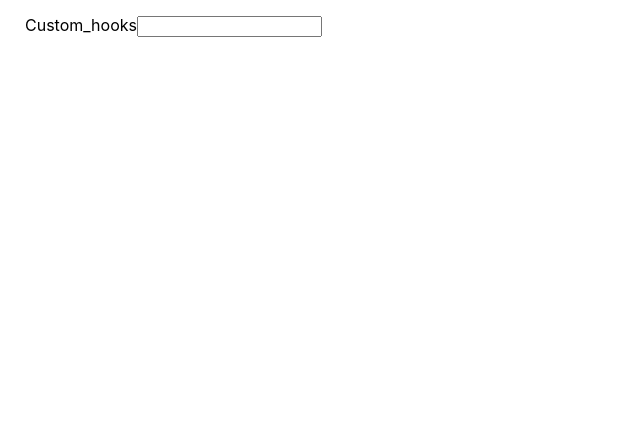
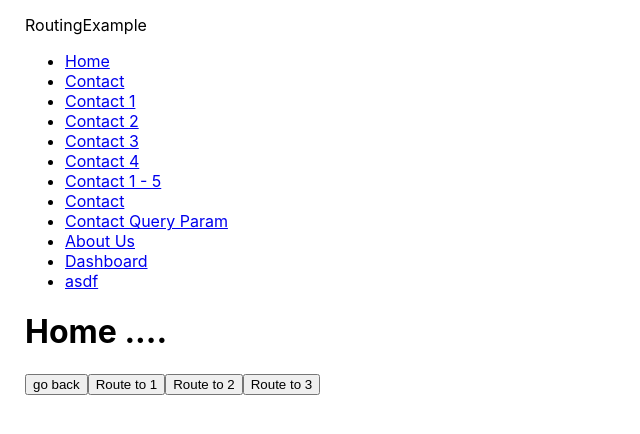
Before and after one commit to nisipshrestha/react_hook_basics, a React (Create React App) app: page / in a window 1280 px wide. Shown: the top 434 px of the page, without its empty margins (0-640 px from the left). Built offline with nearby package versions, Linux system fonts and the light colour scheme.

Commit message:
Intro to React-Router-Dom

```diff
--- a/package.json
+++ b/package.json
@@ -8,6 +8,7 @@
     "@testing-library/user-event": "^13.5.0",
     "react": "^18.2.0",
     "react-dom": "^18.2.0",
+    "react-router-dom": "^5.3.4",
     "react-scripts": "5.0.1",
     "web-vitals": "^2.1.4"
   },
--- a/src/App.js
+++ b/src/App.js
@@ -4,6 +4,7 @@ import ContextAPIExample from './ContextAPI';
 import Counter from './Counter';
 import Custom_hooks from './CustomHooks';
 import { HigherOrderComponents_RenderProps } from './HigherOrderComponents_RenderProps';
+import RoutingExample from './Routing_example';
 import UseCallbackExample from './User_callback';
 import UseMemoExample from './Use_memo';
 import UseRefExample from './Use_ref';
@@ -19,7 +20,8 @@ function App() {
       {/* <ContextAPIExample /> */}
       {/* <UseRefExample /> */}
       {/* <HigherOrderComponents_RenderProps text={123} /> */}
-      <Custom_hooks />
+      {/* <Custom_hooks /> */}
+      <RoutingExample />
     </div>
   );
 }
--- /dev/null
+++ b/src/Routing_example/index.js
@@ -0,0 +1,74 @@
+import React from 'react';
+import {
+    Link, Switch, Route, useParams,
+    useHistory, Redirect, useLocation
+} from 'react-router-dom';
+
+const Home = () => {
+    const history = useHistory();
+    console.log(history);
+    const handleClick = (param) => {
+        history.push(`/contact/${param}`, { data: "asdf" });
+    }
+
+    return (
+        <div>
+            <h1>Home ....</h1>
+            <button onClick={() => history.goBack()}>go back</button>
+            <button onClick={() => handleClick(1)}>Route to 1</button>
+            <button onClick={() => handleClick(2)}>Route to 2</button>
+            <button onClick={() => handleClick(3)}>Route to 3</button>
+        </div>
+    );
+};
+
+const Contact = () => {
+    const location = useLocation();
+    const param = useParams();
+    console.log(location);
+    /* Boolean() use to convert string, numeric value to boolean. */
+    return <h1>Contact ... {param.id} {Boolean(param.id2) && param.id2}</h1>;
+}
+const About = () => <h1>About Us ...</h1>;
+const Dashboard = () => <h1>Dashboard ...</h1>;
+const NotFound = () => <h1>Not Found ...</h1>;
+
+const RoutingExample = () => {
+    const contactArray = [1, 2, 3, 4];
+
+    return (
+        <div>RoutingExample
+            <ul>
+                <li> <Link to='/'>Home</Link></li>
+                <li> <Link to='/contact'> Contact</Link></li>
+                {contactArray.map(each => (
+                    <li key={each}>
+                        <Link to={`/contact/${each}`}> Contact {each}</Link>
+                    </li>
+                ))}
+                <li><Link to='/contact/1/5'>Contact 1 - 5</Link></li>
+                <li><Link to='/contact'> Contact</Link></li>
+                <li><Link to='/contact?name=asdfsad'>Contact Query Param</Link></li>
+                <li><Link to='/about'>About Us</Link></li>
+                <li><Link to='/dashboard'>Dashboard</Link></li>
+                <li><Link to='/asdf'>asdf</Link></li>
+            </ul>
+            <Switch>
+                {/* "exact" - MUST BE SPECIFIED FOR ROUTES THAT HAS POSSIBILITY
+                    OF MATCHING WITH OTHER ROUTES.
+                */}
+                <Route path='/' exact component={Home} />
+                <Route path='/contact' exact component={Contact} />
+                <Route path='/contact/:id' exact component={Contact} />
+                <Route path='/contact/:id/:id2' component={Contact} />
+                <Route path='/about' component={About} />
+                <Route path='/dashboard' component={Dashboard} />
+                <Route path='/not-found' component={NotFound} />
+                {/* NOT FOUND SHOULD ALWAYS BE PLACE AT THE BOTTOM AS IT MATCHES WITH EVERY ROUTE. */}
+                <Redirect from='*' to='/not-found' />
+            </Switch>
+        </div>
+    )
+}
+
+export default RoutingExample;
--- a/src/index.js
+++ b/src/index.js
@@ -3,11 +3,14 @@ import ReactDOM from 'react-dom/client';
 import './index.css';
 import App from './App';
 import reportWebVitals from './reportWebVitals';
+import { BrowserRouter } from 'react-router-dom';
 
 const root = ReactDOM.createRoot(document.getElementById('root'));
 root.render(
   <React.StrictMode>
-    <App />
+    <BrowserRouter>
+      <App />
+    </BrowserRouter>
   </React.StrictMode>
 );
 
```
Also changed, not shown: 1 other file (tests, documents, lock files or other folders).
